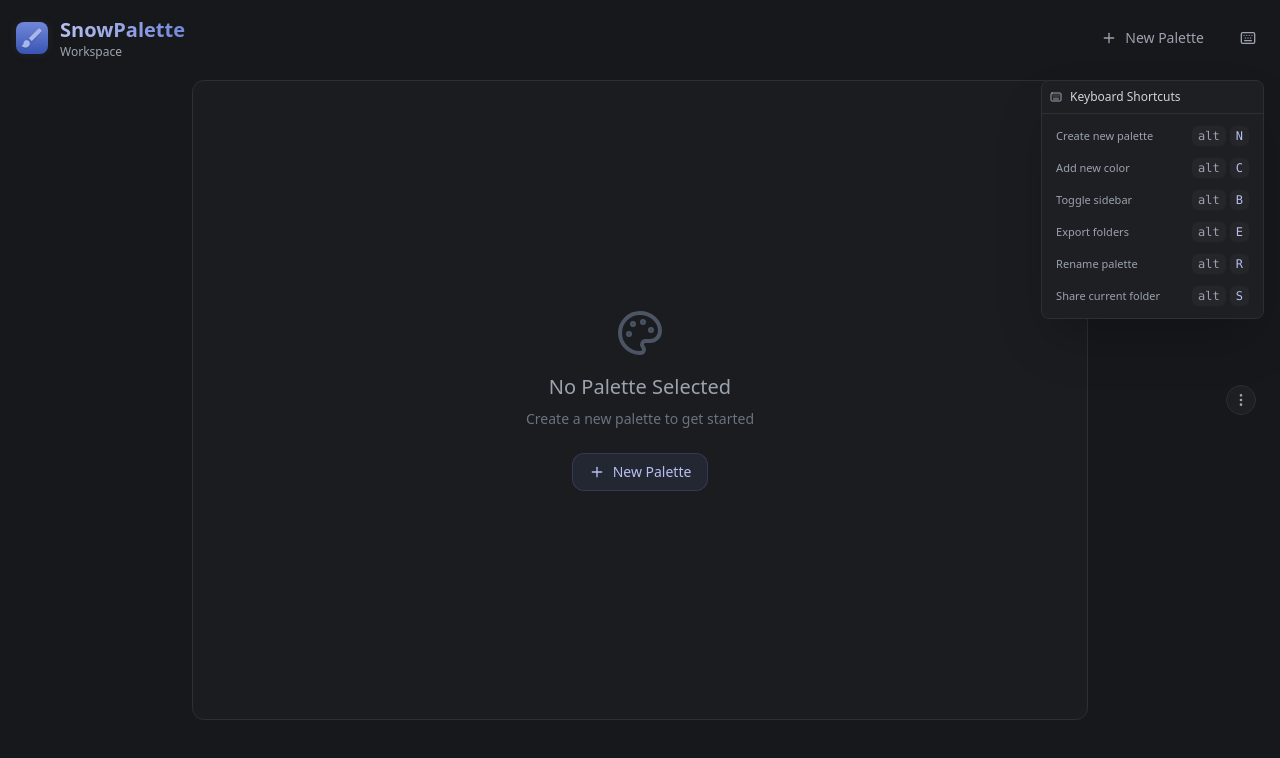
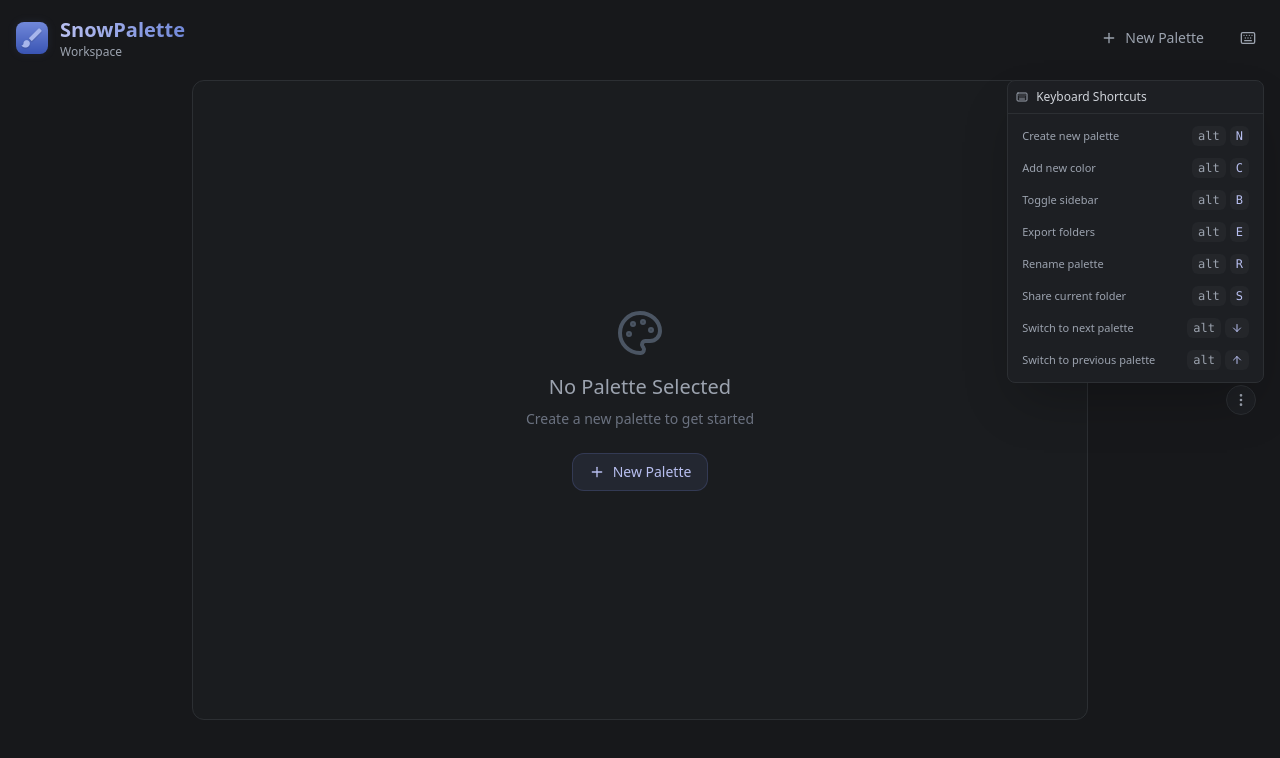
Before and after one commit to FrozenProductions/SnowPalette, a React (Vite) app: page /workspace in a window 1280 px wide. Both pictures are taken after a click on the button 1248 px from the left and 38 px from the top of the page. Shown: the top 758 px of the page. Built offline with nearby package versions, Linux system fonts and the light colour scheme.

Commit message:
Added keyboard navigation for palettes

```diff
--- a/src/components/Workspace/Header.tsx
+++ b/src/components/Workspace/Header.tsx
@@ -1,7 +1,7 @@
-import { FC, useState, useRef, useEffect } from "react"
+import { FC, useState, useRef } from "react"
 import { Link } from "react-router-dom"
 import { Plus, Keyboard } from "lucide-react"
-import { motion, AnimatePresence } from "framer-motion"
+import KeyboardShortcuts from "./KeyboardShortcuts"
 
 interface ShortcutKey {
   id: string
@@ -20,53 +20,9 @@
   shortcuts: ShortcutKey[]
 }
 
-const ShortcutDisplay: FC<{ shortcut: ShortcutKey }> = ({ shortcut }) => {
-  const isMac = navigator.platform.includes("Mac")
-
-  return (
-    <div className="flex items-center gap-1 text-xs font-mono">
-      {shortcut.modifiers.ctrl && (
-        <span className="px-1.5 py-0.5 bg-dark-700/50 rounded-md text-gray-400">
-          {isMac ? "cmd" : "ctrl"}
-        </span>
-      )}
-      {shortcut.modifiers.alt && (
-        <span className="px-1.5 py-0.5 bg-dark-700/50 rounded-md text-gray-400">
-          {isMac ? "opt" : "alt"}
-        </span>
-      )}
-      {shortcut.modifiers.shift && (
-        <span className="px-1.5 py-0.5 bg-dark-700/50 rounded-md text-gray-400">
-          shift
-        </span>
-      )}
-      <span className="px-1.5 py-0.5 bg-dark-700/50 rounded-md text-primary-300">
-        {shortcut.key}
-      </span>
-    </div>
-  )
-}
-
 const Header: FC<HeaderProps> = ({ onNewPalette, shortcuts }) => {
   const [showShortcuts, setShowShortcuts] = useState(false)
-  const shortcutsRef = useRef<HTMLDivElement>(null)
   const buttonRef = useRef<HTMLButtonElement>(null)
-
-  useEffect(() => {
-    const handleClickOutside = (event: MouseEvent) => {
-      if (
-        shortcutsRef.current &&
-        buttonRef.current &&
-        !shortcutsRef.current.contains(event.target as Node) &&
-        !buttonRef.current.contains(event.target as Node)
-      ) {
-        setShowShortcuts(false)
-      }
-    }
-
-    document.addEventListener("mousedown", handleClickOutside)
-    return () => document.removeEventListener("mousedown", handleClickOutside)
-  }, [])
 
   return (
     <header className="fixed top-0 left-0 right-0 h-20 z-50">
@@ -108,30 +64,12 @@
         </div>
       </div>
 
-      <AnimatePresence>
-        {showShortcuts && (
-          <motion.div
-            ref={shortcutsRef}
-            initial={{ opacity: 0, y: -10 }}
-            animate={{ opacity: 1, y: 0 }}
-            exit={{ opacity: 0, y: -10 }}
-            className="absolute right-4 top-20 bg-dark-800/95 backdrop-blur-sm border border-dark-700 rounded-lg shadow-2xl overflow-hidden"
-          >
-            <div className="p-2 border-b border-dark-700 flex items-center gap-2">
-              <Keyboard size={12} className="text-gray-400" />
-              <span className="text-xs font-medium text-gray-300">Keyboard Shortcuts</span>
-            </div>
-            <div className="p-1.5">
-              {shortcuts.map(shortcut => (
-                <div key={shortcut.id} className="flex items-center justify-between px-2 py-1.5 rounded-md text-[11px] hover:bg-dark-700/50">
-                  <span className="text-gray-400 mr-8">{shortcut.description}</span>
-                  <ShortcutDisplay shortcut={shortcut} />
-                </div>
-              ))}
-            </div>
-          </motion.div>
-        )}
-      </AnimatePresence>
+      <KeyboardShortcuts
+        shortcuts={shortcuts}
+        isOpen={showShortcuts}
+        onClose={() => setShowShortcuts(false)}
+        buttonRef={buttonRef}
+      />
     </header>
   )
 }
--- /dev/null
+++ b/src/components/Workspace/KeyboardShortcuts.tsx
@@ -0,0 +1,100 @@
+import { FC, useRef, useEffect } from "react"
+import { Keyboard } from "lucide-react"
+import { motion, AnimatePresence } from "framer-motion"
+
+interface ShortcutKey {
+  id: string
+  description: string
+  modifiers: {
+    ctrl: boolean
+    alt: boolean
+    shift: boolean
+    meta: boolean
+  }
+  key: string
+  icon?: FC<{ size?: number }>
+}
+
+interface KeyboardShortcutsProps {
+  shortcuts: ShortcutKey[]
+  isOpen: boolean
+  onClose: () => void
+  buttonRef: React.RefObject<HTMLButtonElement>
+}
+
+const ShortcutDisplay: FC<{ shortcut: ShortcutKey }> = ({ shortcut }) => {
+  const isMac = navigator.platform.includes("Mac")
+  const Icon = shortcut.icon
+
+  return (
+    <div className="flex items-center gap-1 text-xs font-mono">
+      {shortcut.modifiers.ctrl && (
+        <span className="h-[20px] px-1.5 py-0.5 bg-dark-700/50 rounded-md text-gray-400 flex items-center justify-center">
+          {isMac ? "cmd" : "ctrl"}
+        </span>
+      )}
+      {shortcut.modifiers.alt && (
+        <span className="h-[20px] px-1.5 py-0.5 bg-dark-700/50 rounded-md text-gray-400 flex items-center justify-center">
+          {isMac ? "opt" : "alt"}
+        </span>
+      )}
+      {shortcut.modifiers.shift && (
+        <span className="h-[20px] px-1.5 py-0.5 bg-dark-700/50 rounded-md text-gray-400 flex items-center justify-center">
+          shift
+        </span>
+      )}
+      <span className="h-[20px] px-1.5 py-0.5 bg-dark-700/50 rounded-md text-primary-300 flex items-center justify-center">
+        {Icon ? <Icon size={12} /> : shortcut.key}
+      </span>
+    </div>
+  )
+}
+
+const KeyboardShortcuts: FC<KeyboardShortcutsProps> = ({ shortcuts, isOpen, onClose, buttonRef }) => {
+  const shortcutsRef = useRef<HTMLDivElement>(null)
+
+  useEffect(() => {
+    const handleClickOutside = (event: MouseEvent) => {
+      if (
+        shortcutsRef.current &&
+        buttonRef.current &&
+        !shortcutsRef.current.contains(event.target as Node) &&
+        !buttonRef.current.contains(event.target as Node)
+      ) {
+        onClose()
+      }
+    }
+
+    document.addEventListener("mousedown", handleClickOutside)
+    return () => document.removeEventListener("mousedown", handleClickOutside)
+  }, [onClose])
+
+  return (
+    <AnimatePresence>
+      {isOpen && (
+        <motion.div
+          ref={shortcutsRef}
+          initial={{ opacity: 0, y: -10 }}
+          animate={{ opacity: 1, y: 0 }}
+          exit={{ opacity: 0, y: -10 }}
+          className="absolute right-4 top-20 bg-dark-800/95 backdrop-blur-sm border border-dark-700 rounded-lg shadow-2xl overflow-hidden"
+        >
+          <div className="p-2 border-b border-dark-700 flex items-center gap-2">
+            <Keyboard size={12} className="text-gray-400" />
+            <span className="text-xs font-medium text-gray-300">Keyboard Shortcuts</span>
+          </div>
+          <div className="p-1.5">
+            {shortcuts.map(shortcut => (
+              <div key={shortcut.id} className="flex items-center justify-between px-2 py-1.5 rounded-md text-[11px] hover:bg-dark-700/50">
+                <span className="text-gray-400 mr-8">{shortcut.description}</span>
+                <ShortcutDisplay shortcut={shortcut} />
+              </div>
+            ))}
+          </div>
+        </motion.div>
+      )}
+    </AnimatePresence>
+  )
+}
+
+export default KeyboardShortcuts
--- a/src/contexts/KeyboardContext.tsx
+++ b/src/contexts/KeyboardContext.tsx
@@ -33,7 +33,7 @@
 
   useEffect(() => {
     const handleKeyDown = (event: KeyboardEvent) => {
-      if (event.target instanceof HTMLInputElement ||event.target instanceof HTMLTextAreaElement) {
+      if (event.target instanceof HTMLInputElement || event.target instanceof HTMLTextAreaElement) {
         return
       }
 
--- a/src/hooks/useShortcuts.ts
+++ b/src/hooks/useShortcuts.ts
@@ -26,6 +26,7 @@
       shift: shortcut.shiftKey || false,
       meta: shortcut.metaKey || false
     },
-    key: shortcut.key.toUpperCase()
+    key: shortcut.key.toUpperCase(),
+    icon: shortcut.icon
   }))
 }
--- a/src/pages/PalettesWorkspace.tsx
+++ b/src/pages/PalettesWorkspace.tsx
@@ -1,6 +1,5 @@
 import { FC, useState, useEffect, useRef } from 'react'
-import { Plus } from 'lucide-react'
-import { PaletteIcon } from 'lucide-react'
+import { Plus, PaletteIcon, ArrowDown, ArrowUp } from 'lucide-react'
 import Toast from '../components/Toast'
 import FolderView from '../components/FolderView'
 import { AddColorModal } from '../components/AddColorModal'
@@ -391,6 +390,26 @@
     setPalettes(newPalettes)
   }
 
+  const handleNextPalette = () => {
+    if (!currentPalette || palettes.length <= 1) return
+    const currentIndex = palettes.findIndex(p => p.id === currentPalette.id)
+    const nextIndex = (currentIndex + 1) % palettes.length
+    const nextPalette = palettes[nextIndex]
+    setCurrentPalette(nextPalette)
+    setPaletteName(nextPalette.name)
+    showNotification(`Switched to ${nextPalette.name}`)
+  }
+
+  const handlePreviousPalette = () => {
+    if (!currentPalette || palettes.length <= 1) return
+    const currentIndex = palettes.findIndex(p => p.id === currentPalette.id)
+    const previousIndex = (currentIndex - 1 + palettes.length) % palettes.length
+    const previousPalette = palettes[previousIndex]
+    setCurrentPalette(previousPalette)
+    setPaletteName(previousPalette.name)
+    showNotification(`Switched to ${previousPalette.name}`)
+  }
+
   const shortcuts = useShortcuts({
     "new-palette": {
       key: "n",
@@ -431,8 +450,37 @@
       altKey: true,
       description: "Share current folder",
       action: handleShareCurrentFolder
+    },
+    "nextPalette": {
+      key: "ArrowDown",
+      altKey: true,
+      description: "Switch to next palette",
+      action: handleNextPalette,
+      icon: ArrowDown
+    },
+    "previousPalette": {
+      key: "ArrowUp",
+      altKey: true,
+      description: "Switch to previous palette",
+      action: handlePreviousPalette,
+      icon: ArrowUp
     }
   })
+
+  useEffect(() => {
+    const handleKeyboardShortcuts = (event: KeyboardEvent) => {
+      if (event.altKey) {
+        if (event.key === "ArrowUp") {
+          handlePreviousPalette()
+        } else if (event.key === "ArrowDown") {
+          handleNextPalette()
+        }
+      }
+    }
+
+    window.addEventListener("keydown", handleKeyboardShortcuts)
+    return () => window.removeEventListener("keydown", handleKeyboardShortcuts)
+  }, [palettes, currentPalette])
 
   return (
     <div className="min-h-screen h-screen overflow-hidden bg-dark-900 text-white relative">
--- a/src/types/keyboard.ts
+++ b/src/types/keyboard.ts
@@ -1,11 +1,14 @@
+import { LucideIcon } from 'lucide-react'
+
 export type KeyboardShortcut = {
   key: string
-  description: string
   ctrlKey?: boolean
   altKey?: boolean
   shiftKey?: boolean
   metaKey?: boolean
+  description: string
   action: () => void
+  icon?: LucideIcon
 }
 
 export type KeyboardShortcuts = {
@@ -17,3 +20,20 @@
   registerShortcut: (id: string, shortcut: KeyboardShortcut) => void
   unregisterShortcut: (id: string) => void
 }
+
+export type PaletteNavigationShortcuts = {
+  nextPalette: KeyboardShortcut
+  previousPalette: KeyboardShortcut
+}
+
+export interface ShortcutKey {
+  id: string
+  description: string
+  modifiers: {
+    ctrl: boolean
+    alt: boolean
+    shift: boolean
+    meta: boolean
+  }
+  key: string
+}
```
